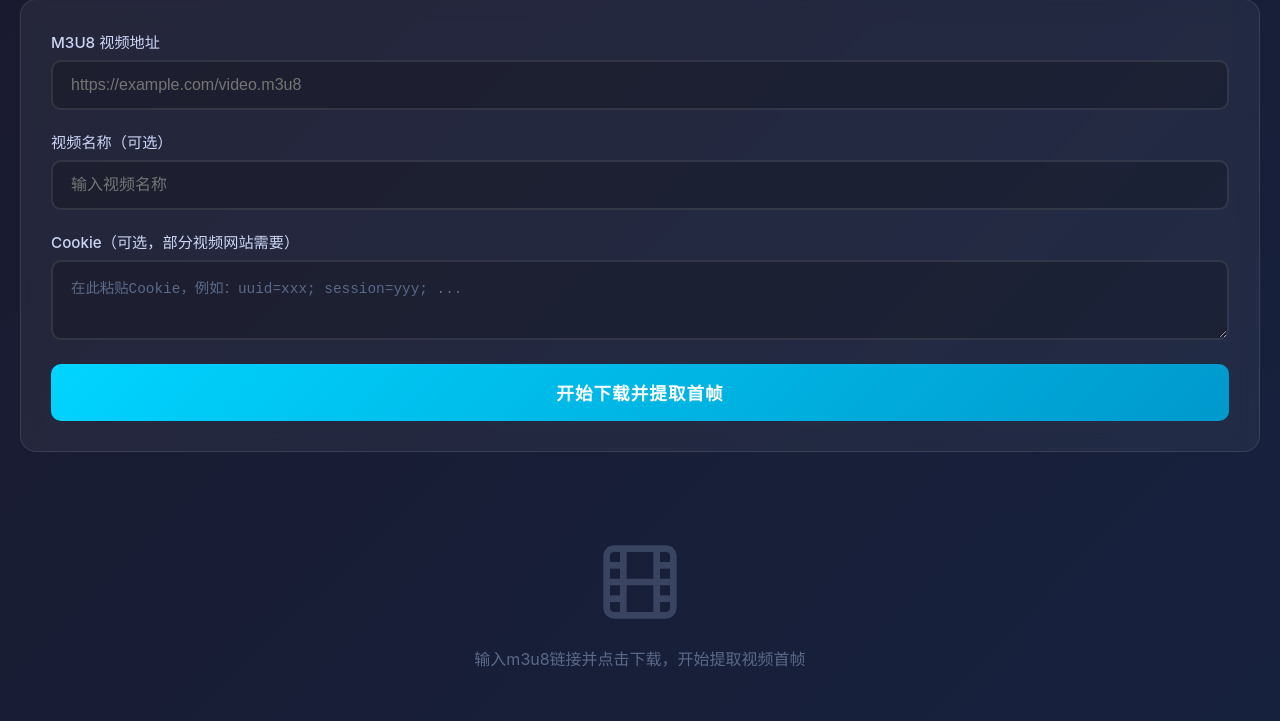
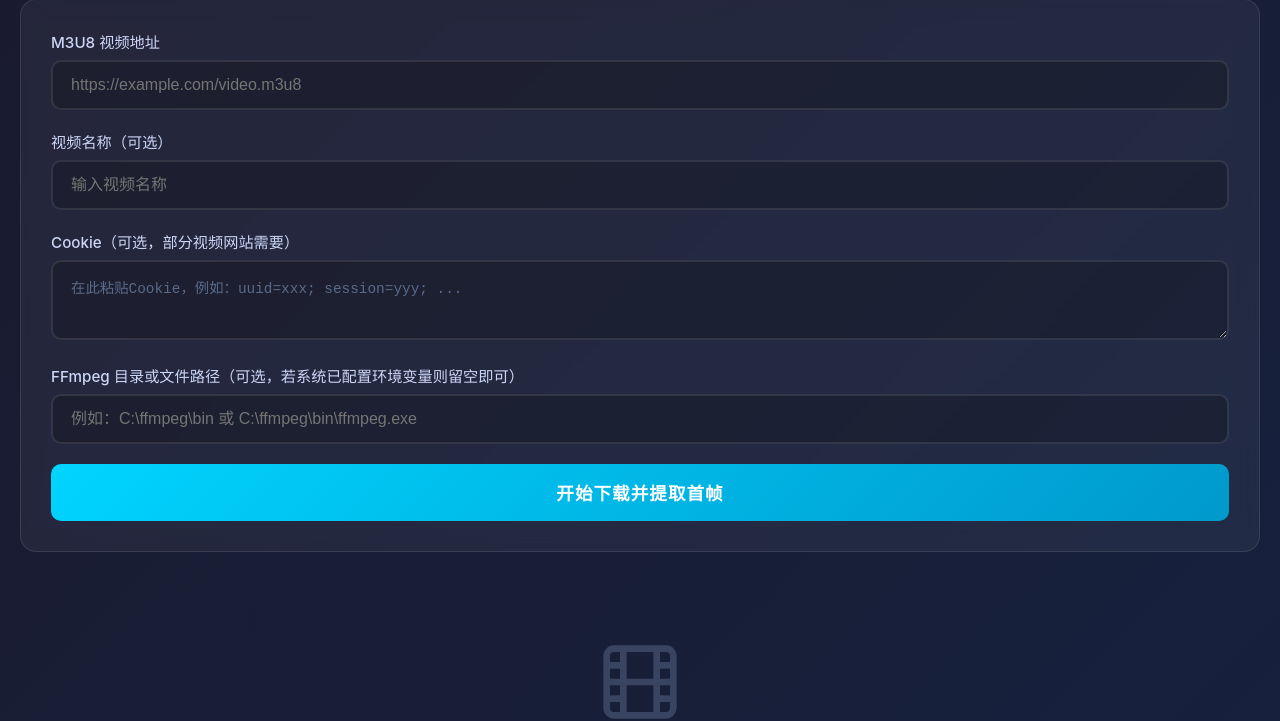
Before and after one commit to ahuman/m3u8_to_thumbnail, a Flask app: page / in a window 1280 px wide. Shown: the part 167-888 px from the top of the page. Run offline with Flask 3, Linux system fonts and the light colour scheme.

Commit message:
V2 单个ts每下载128KB尝试提取图片一次直到获得图片

```diff
--- a/app.py
+++ b/app.py
@@ -103,73 +103,19 @@ def resolve_m3u8(m3u8_url, cookie=''):
     return segments, total_duration
 
 
-def download_ts_head(ts_url, output_path, m3u8_url, cookie='', max_size=1024*1024):
-    """下载ts文件的前max_size字节（3次重试），返回 (是否成功, 原始大小, 消耗流量)"""
-    headers = build_headers(m3u8_url, cookie)
+def extract_first_frame(ts_path, output_image_path, ffmpeg_path=''):
+    """使用ffmpeg从ts文件中提取首帧图片"""
+    # 智能解析 ffmpeg 路径
+    ffmpeg_cmd = 'ffmpeg'
+    if ffmpeg_path:
+        if os.path.isdir(ffmpeg_path):
+            ffmpeg_cmd = os.path.join(ffmpeg_path, 'ffmpeg.exe' if os.name == 'nt' else 'ffmpeg')
+        else:
+            ffmpeg_cmd = ffmpeg_path
 
-    for retry in range(3):
-        try:
-            # 先尝试Range请求
-            range_headers = headers.copy()
-            range_headers['Range'] = f'bytes=0-{max_size-1}'
-            resp = requests.get(ts_url, headers=range_headers, verify=False, timeout=30, stream=True)
-            resp.raise_for_status()
-
-            # 尝试从 Content-Range 获取原始大小 (如: bytes 0-1048575/2345678)
-            original_size = 0
-            content_range = resp.headers.get('Content-Range')
-            if content_range and '/' in content_range:
-                try:
-                    original_size = int(content_range.split('/')[1])
-                except:
-                    pass
-
-            if not original_size:
-                original_size = int(resp.headers.get('Content-Length', 0))
-
-            downloaded = 0
-            with open(output_path, 'wb') as f:
-                for chunk in resp.iter_content(chunk_size=8192):
-                    if chunk:
-                        f.write(chunk)
-                        downloaded += len(chunk)
-                        if downloaded >= max_size:
-                            break
-
-            original_size = max(original_size, downloaded)
-            return True, original_size, downloaded
-
-        except Exception:
-            # Range失败，尝试普通请求
-            try:
-                resp = requests.get(ts_url, headers=headers, verify=False, timeout=30, stream=True)
-                resp.raise_for_status()
-
-                original_size = int(resp.headers.get('Content-Length', 0))
-
-                downloaded = 0
-                with open(output_path, 'wb') as f:
-                    for chunk in resp.iter_content(chunk_size=8192):
-                        if chunk:
-                            f.write(chunk)
-                            downloaded += len(chunk)
-                            if downloaded >= max_size:
-                                break
-
-                original_size = max(original_size, downloaded)
-                return True, original_size, downloaded
-
-            except Exception:
-                if retry == 2:
-                    return False, 0, 0
-    return False, 0, 0
-
-
-def extract_first_frame(ts_path, output_image_path):
-    """使用ffmpeg从ts文件中提取首帧图片"""
     try:
         cmd = [
-            'ffmpeg', '-y',
+            ffmpeg_cmd, '-y',
             '-i', ts_path,
             '-ss', '0',
             '-vframes', '1',
@@ -181,14 +127,80 @@ def extract_first_frame(ts_path, output_image_path):
         if os.path.exists(output_image_path) and os.path.getsize(output_image_path) > 0:
             return True
         return False
-    except Exception:
+    except Exception as e:
         return False
+
+
+def smart_download_and_extract(ts_url, ts_path, img_path, m3u8_url, cookie='', max_size=1536*1024, ffmpeg_path=''):
+    """边下载边提取：每 128KB 尝试一次提取，成功则立即中断连接，极限节省流量"""
+    headers = build_headers(m3u8_url, cookie)
+
+    for retry in range(3):
+        try:
+            range_headers = headers.copy()
+            # 设定一个极限安全水位，防止遇到死流一直下
+            range_headers['Range'] = f'bytes=0-{max_size-1}'
+
+            # stream=True 是核心，允许我们按块读取并随时切断
+            resp = requests.get(ts_url, headers=range_headers, verify=False, timeout=30, stream=True)
+            resp.raise_for_status()
+
+            original_size = 0
+            cr = resp.headers.get('Content-Range')
+            if cr and '/' in cr:
+                try:
+                    original_size = int(cr.split('/')[1])
+                except:
+                    pass
+            if not original_size:
+                original_size = int(resp.headers.get('Content-Length', 0))
+
+            downloaded = 0
+            buffer_size = 0
+            check_interval = 128 * 1024  # 每 128KB 触发一次 FFmpeg 盲盒测试
+            success = False
+
+            with open(ts_path, 'wb') as f:
+                for chunk in resp.iter_content(chunk_size=8192):
+                    if chunk:
+                        f.write(chunk)
+                        downloaded += len(chunk)
+                        buffer_size += len(chunk)
+
+                        # 数据积攒达到检查点
+                        if buffer_size >= check_interval:
+                            f.flush()  # 确保内存数据已刷入硬盘
+                            if extract_first_frame(ts_path, img_path, ffmpeg_path):
+                                resp.close()  # 提取成功，果断斩断下载连接！
+                                success = True
+                                break
+                            buffer_size = 0  # 没成功，重置积攒器，继续下
+
+                        if downloaded >= max_size:
+                            break
+
+            # 如果循环结束了还没成功（比如文件总共就不够 128KB），做最后一次保底尝试
+            if not success:
+                if extract_first_frame(ts_path, img_path, ffmpeg_path):
+                    success = True
+
+            original_size = max(original_size, downloaded)
+
+            if success:
+                return True, original_size, downloaded
+
+        except Exception:
+            if retry == 2:
+                return False, 0, 0
+
+    return False, 0, 0
 
 
 def process_task(task_id, m3u8_url, video_name, cookie=''):
     """后台处理任务"""
     task = tasks[task_id]
     work_dir = task['work_dir']
+    ffmpeg_path = task.get('ffmpeg_path', '')
 
     try:
         # 1. 解析m3u8（支持多层结构）
@@ -216,33 +228,31 @@ def process_task(task_id, m3u8_url, video_name, cookie=''):
             ts_path = os.path.join(work_dir, f'seg_{idx:04d}.ts')
             img_path = os.path.join(work_dir, f'frame_{idx:04d}.jpg')
 
-            # 下载前1MB，并获取大小与耗流
-            success, orig_size, traffic = download_ts_head(seg['url'], ts_path, m3u8_url, cookie)
+            # 使用流式截断下载策略
+            success, orig_size, traffic = smart_download_and_extract(seg['url'], ts_path, img_path, m3u8_url, cookie, ffmpeg_path=ffmpeg_path)
+
             if not success:
                 task['failed_segments'].append(idx)
                 task['current'] = idx + 1
+                if os.path.exists(ts_path):
+                    os.remove(ts_path)
                 continue
 
             # 累计大小与流量
             task['total_original_size'] += orig_size
             task['total_traffic'] += traffic
 
-            # 提取首帧
-            frame_success = extract_first_frame(ts_path, img_path)
+            # 记录成功帧
+            task['frames'].append({
+                'index': idx,
+                'time': sum(s['duration'] for s in segments[:idx]),
+                'duration': seg['duration'],
+                'image': f'frame_{idx:04d}.jpg'
+            })
 
             # 删除ts文件节省空间
             if os.path.exists(ts_path):
                 os.remove(ts_path)
-
-            if frame_success:
-                task['frames'].append({
-                    'index': idx,
-                    'time': sum(s['duration'] for s in segments[:idx]),
-                    'duration': seg['duration'],
-                    'image': f'frame_{idx:04d}.jpg'
-                })
-            else:
-                task['failed_segments'].append(idx)
 
             task['current'] = idx + 1
 
@@ -264,6 +274,7 @@ def start_download():
     m3u8_url = data.get('m3u8_url', '').strip()
     video_name = data.get('video_name', '').strip()
     cookie = data.get('cookie', '').strip()
+    ffmpeg_path = data.get('ffmpeg_path', '').strip()
 
     if not m3u8_url:
         return jsonify({'success': False, 'error': '请输入m3u8网址'})
@@ -280,13 +291,14 @@ def start_download():
         'video_name': video_name or '未命名视频',
         'm3u8_url': m3u8_url,
         'cookie': cookie,
+        'ffmpeg_path': ffmpeg_path,
         'work_dir': work_dir,
         'status': 'starting',
         'total_segments': 0,
         'current': 0,
         'total_duration': 0,
-        'total_original_size': 0,  # TS原始总大小
-        'total_traffic': 0,        # 下载消耗总流量
+        'total_original_size': 0,
+        'total_traffic': 0,
         'frames': [],
         'failed_segments': [],
         'cancelled': False
--- a/templates/index.html
+++ b/templates/index.html
@@ -517,6 +517,10 @@
                 <label for="cookie">Cookie（可选，部分视频网站需要）</label>
                 <textarea id="cookie" placeholder="在此粘贴Cookie，例如：uuid=xxx; session=yyy; ..."></textarea>
             </div>
+            <div class="input-group">
+                <label for="ffmpeg_path">FFmpeg 目录或文件路径（可选，若系统已配置环境变量则留空即可）</label>
+                <input type="text" id="ffmpeg_path" placeholder="例如：C:\ffmpeg\bin 或 C:\ffmpeg\bin\ffmpeg.exe">
+            </div>
             <button class="btn-download" id="btn_download" onclick="startDownload()">
                 开始下载并提取首帧
             </button>
@@ -633,6 +637,7 @@
             const m3u8Url = document.getElementById('m3u8_url').value.trim();
             const videoName = document.getElementById('video_name').value.trim();
             const cookie = document.getElementById('cookie').value.trim();
+            const ffmpegPath = document.getElementById('ffmpeg_path').value.trim();
 
             if (!m3u8Url) {
                 showToast('请输入m3u8视频地址', 'error');
@@ -652,7 +657,7 @@
                 const response = await fetch('/api/start', {
                     method: 'POST',
                     headers: { 'Content-Type': 'application/json' },
-                    body: JSON.stringify({ m3u8_url: m3u8Url, video_name: videoName, cookie: cookie })
+                    body: JSON.stringify({ m3u8_url: m3u8Url, video_name: videoName, cookie: cookie, ffmpeg_path: ffmpegPath })
                 });
                 const data = await response.json();
 
```
